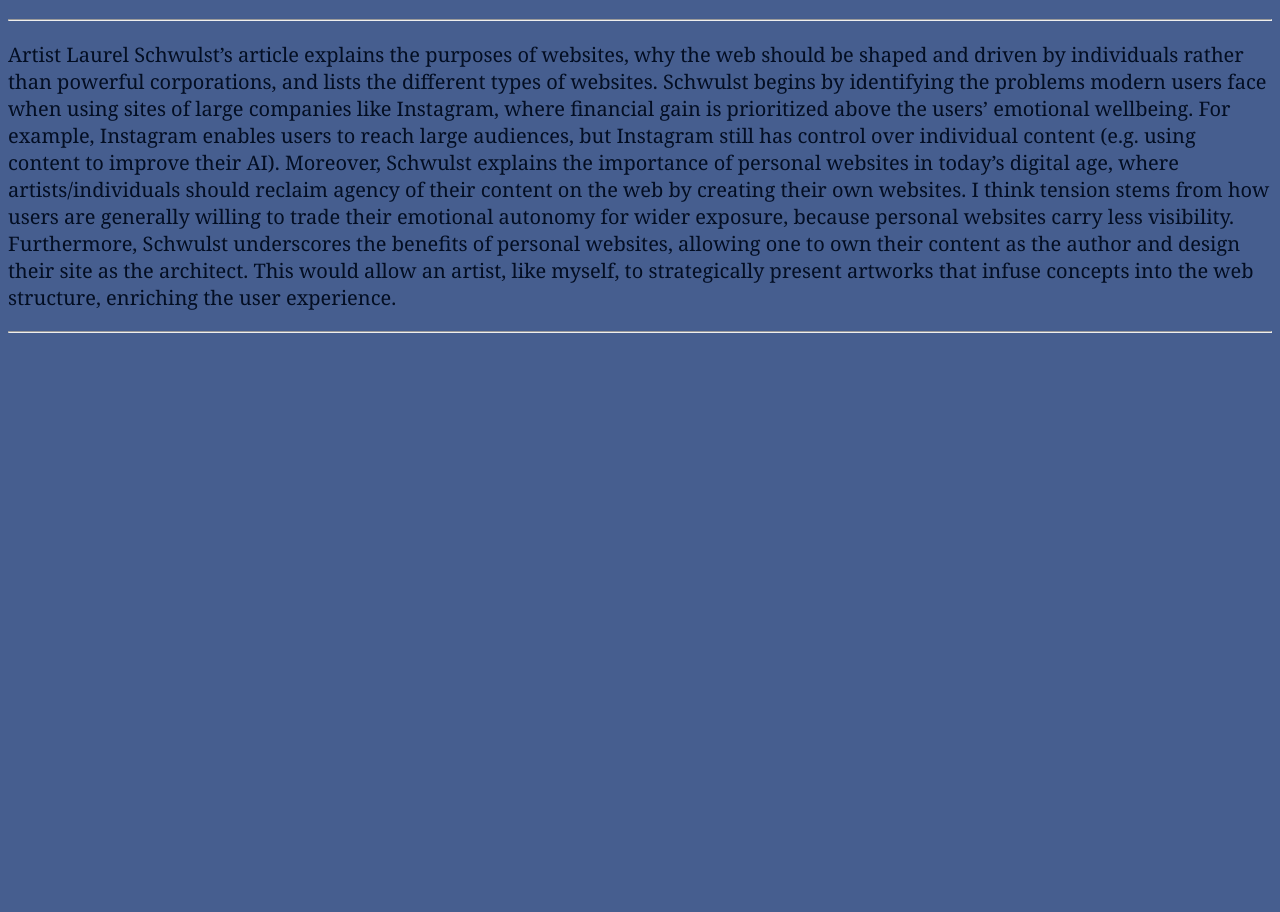
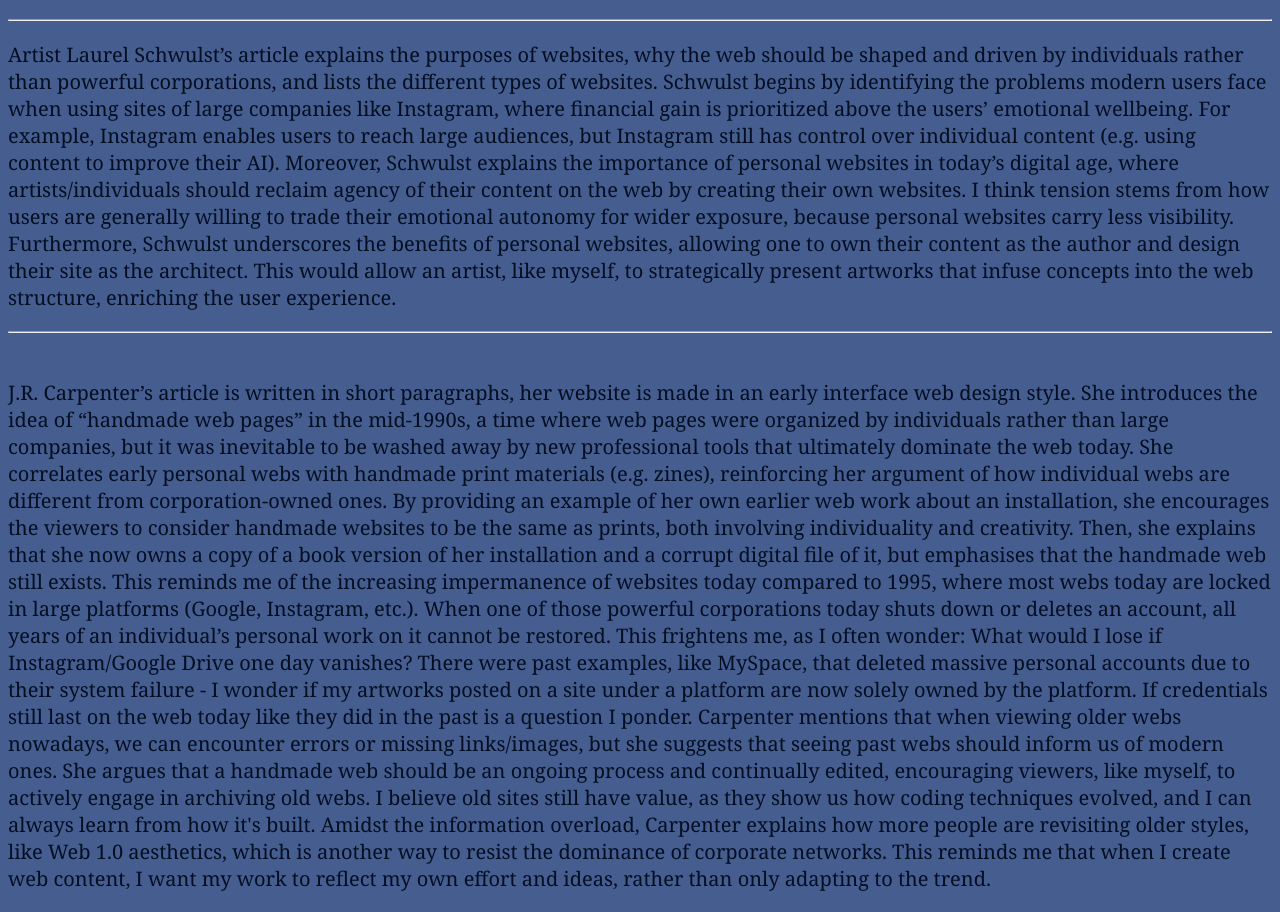
Before and after one commit to ayuan01-byte/amyyuan_reading_response, a plain HTML site: page index.html in a window 1280 px wide. Shown: the part 61-973 px from the top of the page. Before the commit the page ends 800 px from the top, so only its background shows below. Drawn offline with Linux system fonts and the light colour scheme.

Commit message:
Update index.html

```diff
--- a/index.html
+++ b/index.html
@@ -10,6 +10,10 @@
     <p>Artist Laurel Schwulst’s article explains the purposes of websites, why the web should be shaped and driven by individuals rather than powerful corporations, and lists the different types of websites. Schwulst begins by identifying the problems modern users face when using sites of large companies like Instagram, where financial gain is prioritized above the users’ emotional wellbeing. For example, Instagram enables users to reach large audiences, but Instagram still has control over individual content (e.g. using content to improve their AI). Moreover, Schwulst explains the importance of personal websites in today’s digital age, where artists/individuals should reclaim agency of their content on the web by creating their own websites. I think tension stems from how users are generally willing to trade their emotional autonomy for wider exposure, because personal websites carry less visibility. Furthermore, Schwulst underscores the benefits of personal websites, allowing one to own their content as the author and design their site as the architect. This would allow an artist, like myself, to strategically present artworks that infuse concepts into the web structure, enriching the user experience.</p>
     <hr>
     <br>
+    <p>J.R. Carpenter’s article is written in short paragraphs, her website is made in an early interface web design style. She introduces the idea of “handmade web pages” in the mid-1990s, a time where web pages were organized by individuals rather than large companies, but it was inevitable to be washed away by new professional tools that ultimately dominate the web today. She correlates early personal webs with handmade print materials (e.g. zines), reinforcing her argument of how individual webs are different from corporation-owned ones. By providing an example of her own earlier web work about an installation, she encourages the viewers to consider handmade websites to be the same as prints, both involving individuality and creativity.
+Then, she explains that she now owns a copy of a book version of her installation and a corrupt digital file of it, but emphasises that the handmade web still exists. This reminds me of the increasing impermanence of websites today compared to 1995, where most webs today are locked in large platforms (Google, Instagram, etc.). When one of those powerful corporations today shuts down or deletes an account, all years of an individual’s personal work on it cannot be restored. This frightens me, as I often wonder: What would I lose if Instagram/Google Drive one day vanishes? There were past examples, like MySpace, that deleted massive personal accounts due to their system failure - I wonder if my artworks posted on a site under a platform are now solely owned by the platform.  If credentials still last on the web today like they did in the past is a question I ponder.
+Carpenter mentions that when viewing older webs nowadays, we can encounter errors or missing links/images, but she suggests that seeing past webs should inform us of modern ones. She argues that a handmade web should be an ongoing process and continually edited, encouraging viewers, like myself, to actively engage in archiving old webs. I believe old sites still have value, as they show us how coding techniques evolved, and I can always learn from how it's built. Amidst the information overload, Carpenter explains how more people are revisiting older styles, like Web 1.0 aesthetics, which is another way to resist the dominance of corporate networks. This reminds me that when I create web content, I want my work to reflect my own effort and ideas, rather than only adapting to the trend.</p>
+</p>
 
 </body>
 </html>
```
